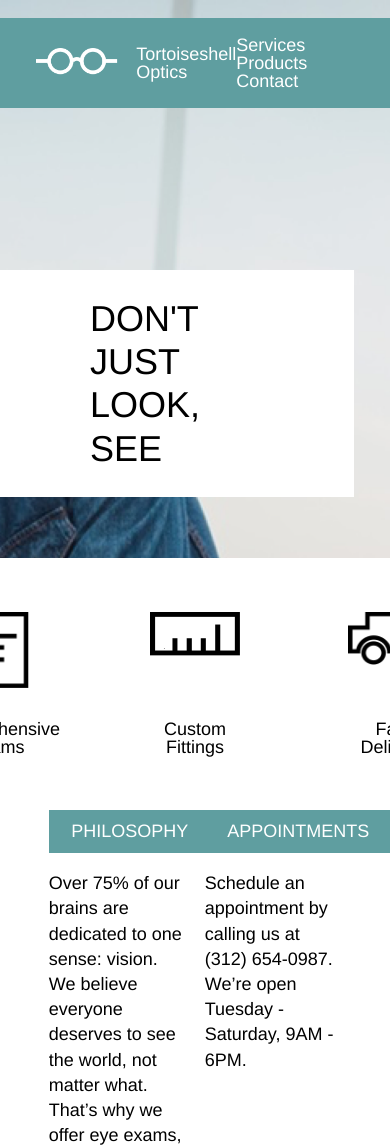
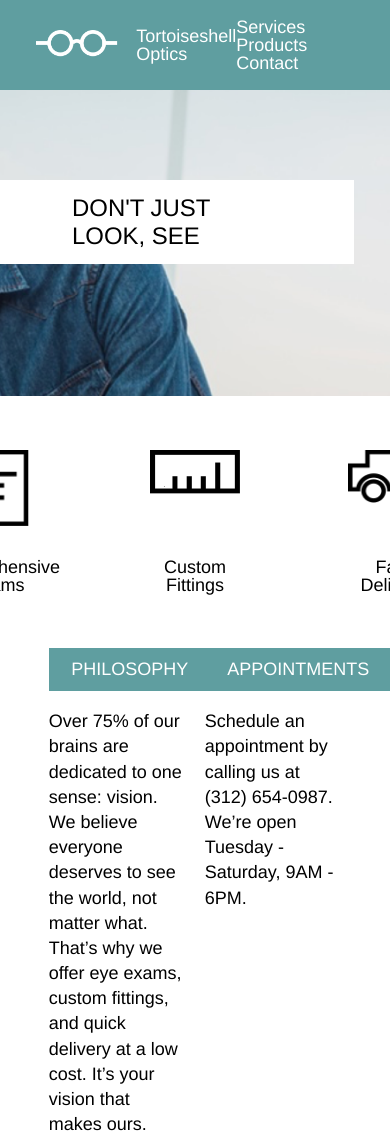
Before and after one commit to colindominic/Tortoise, a plain HTML site: page index.html in a window 390 px wide. Shown: the top 1145 px of the page. Drawn offline with Linux system fonts and the light colour scheme.

Commit message:
1024 media complete

```diff
--- a/resources/css/style.css
+++ b/resources/css/style.css
@@ -24,8 +24,9 @@ html {
 
 .header {
   background-color: cadetblue;
-  position: relative;
-  top: 1rem;
+  margin-top: 1rem;
+  /*position: relative;
+  top: 1rem;*/
   color: white;
 }
 
@@ -62,8 +63,7 @@ nav span {
 .statement h1 {
   background-color: white;
   font-size: 2rem;
-  position: relative;
-  top: 10rem;
+  margin-top: 10rem;
   padding: 1.5rem 5rem;
   line-height: 1.2;
 }
@@ -121,3 +121,23 @@ nav span {
 .copyright {
   padding: 4rem;
 }
+
+@media only screen and (max-width: 1024px){
+  .banner {
+    height: 22rem;
+  }
+
+  .container {
+    max-width: 100%;
+  }
+
+  .header {
+    margin-top: 0;
+  }
+
+  .statement h1 {
+    margin-top: 5rem;
+    padding: 0.75rem 4rem;
+    font-size: 1.33rem;
+  }
+}
```
